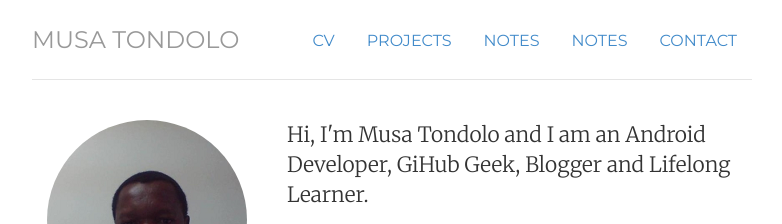
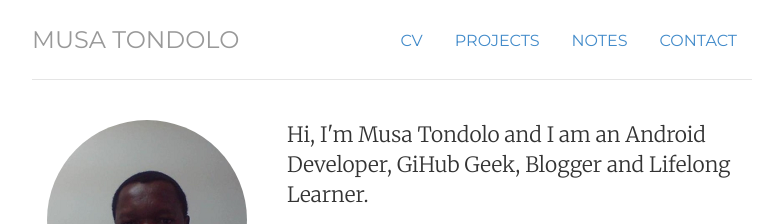
Before and after one commit to mtondolo/mtondolo.github.io, a Jekyll site: the page built from index.html, in a window 1280 px wide. Shown: the top 224 px of the page, without its empty margins (248-1030 px from the left). Built offline with Jekyll 4.4.1, drawn with Linux system fonts in a browser that asks for light colours.

Commit message:
Update header.html

```diff
--- a/_includes/header.html
+++ b/_includes/header.html
@@ -2,8 +2,7 @@
 	<ul class="nav nav-pills pull-right">
 		<li class="{{ page.cv }}"><a href="#" title="CV">CV</a></li>
 		<li><a href="https://github.com/mtondolo">Projects</a></li>
-		<li class="{{ page.<a href="https://github.com/mtondolo">}}"><a href="/notes" title="Notes">Notes</a></li>
-		<li class="{{ page.notes }}"><a href="/notes" title="Notes">Notes</a></li>
+		<li class="{{ page.notes }}"><a href="/https://medium.com/@mtondolo" title="Notes">Notes</a></li>
 		<li class="{{ page.contact }}"><a href="/contact" title="Contact">Contact</a></li>
 	</ul>
 	<h3 class="text-muted"><a href="/">Musa Tondolo</a></h3>
```
